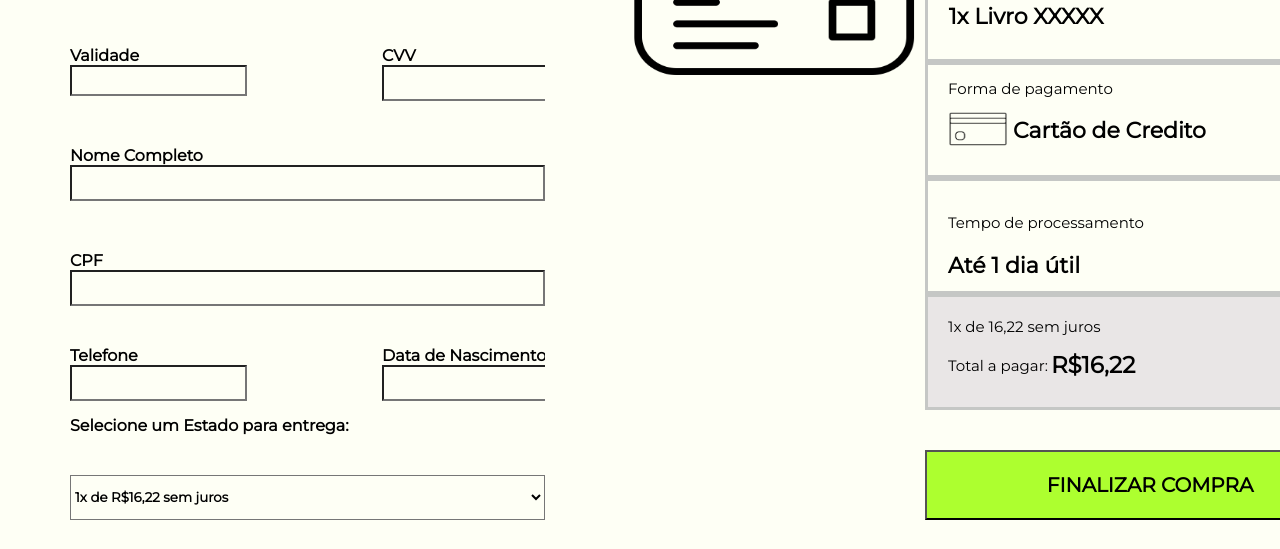
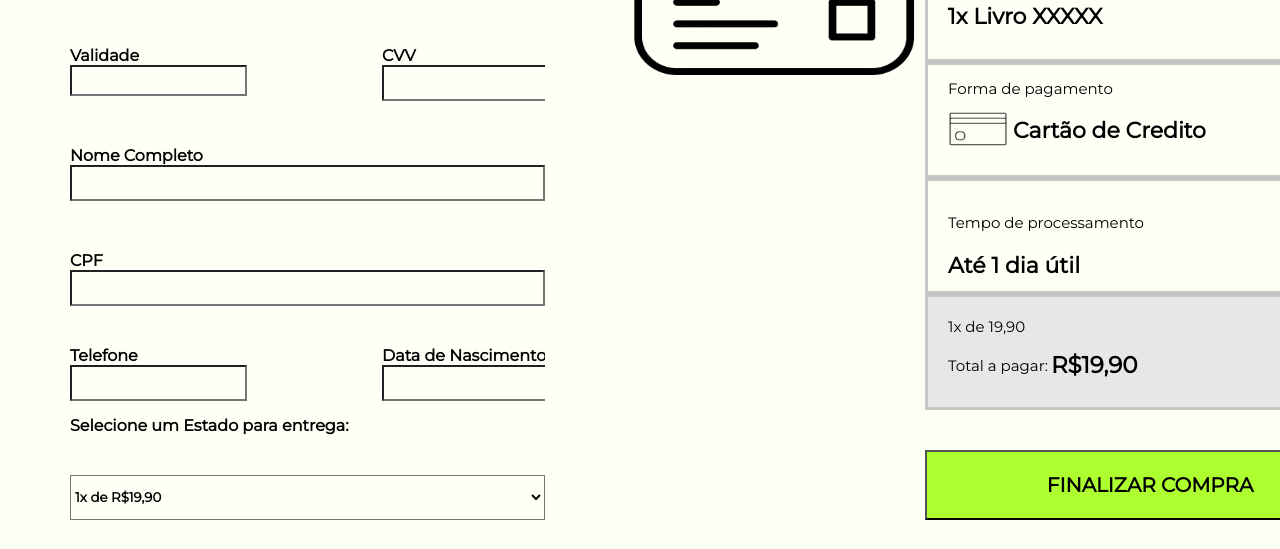
Before and after one commit to traxhi/site.pronto, a plain HTML site: page 12.html in a window 1280 px wide. Shown: the part 251-800 px from the top of the page. Drawn offline with Linux system fonts and the light colour scheme.

Commit message:
ACABOOOU

```diff
--- a/12.html
+++ b/12.html
@@ -53,10 +53,10 @@
             </div>
             Selecione um Estado para entrega:
             <select id="estado" class="para">
-            <option>1x de R$16,22 sem juros</option>
-            <option>2x de R$8,11 sem juros</option>
-            <option>3x de R$5,41 sem juros</option>
-            <option>4x de R$4,06 sem juros</option>
+            <option>1x de R$19,90 </option>
+            <option>2x de R$9,95 sem juros</option>
+            <option>3x de R$6,64 sem juros</option>
+            <option>4x de R$4,98 sem juros</option>
             </select>
         </div>
         <div class="retan2">
@@ -70,7 +70,7 @@
                         <div class="peq">Itens do Pedido</div>
                         <div class="gran">1x Livro XXXXX</div>
                     </div>
-                    <div class="num">R$ 16,22</div>
+                    <div class="num">R$ 19,90</div>
                 </div>
                 <div class="parte3">
                     <div class="forma">Forma de pagamento</div>
@@ -84,10 +84,10 @@
                     <div class="util">Até 1 dia útil</div>
                 </div>
                 <div class="parte5">
-                    <div class="ult1">1x de 16,22 sem juros</div>
+                    <div class="ult1">1x de 19,90</div>
                     <div class="ult2">
                         <div class="totall">Total a pagar:</div>
-                        <div class="deze">R$16,22</div>
+                        <div class="deze">R$19,90</div>
                     </div>
                 </div>
             </div>
```
Also changed, not shown: 9.html (+4 -4 lines).
